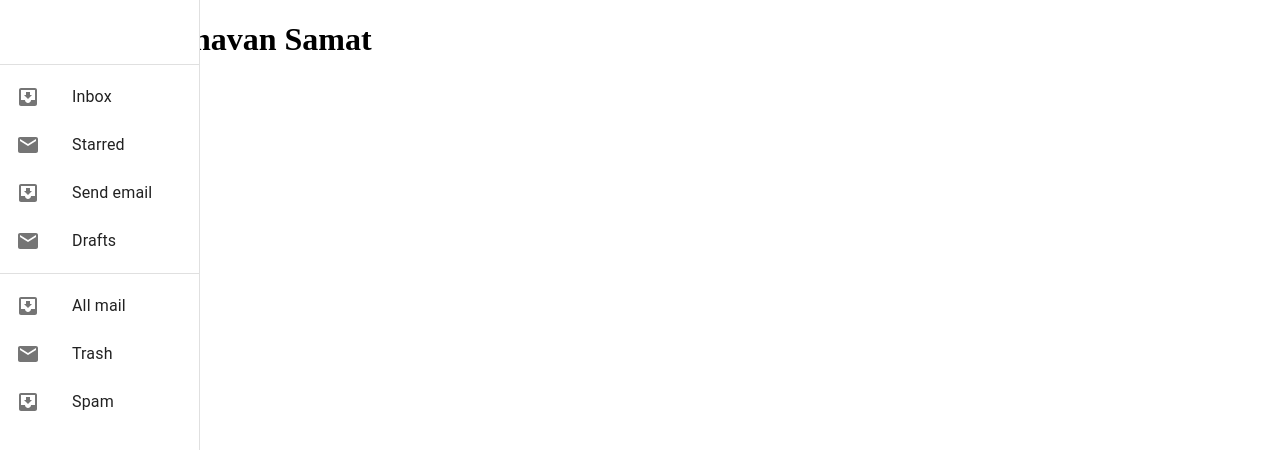
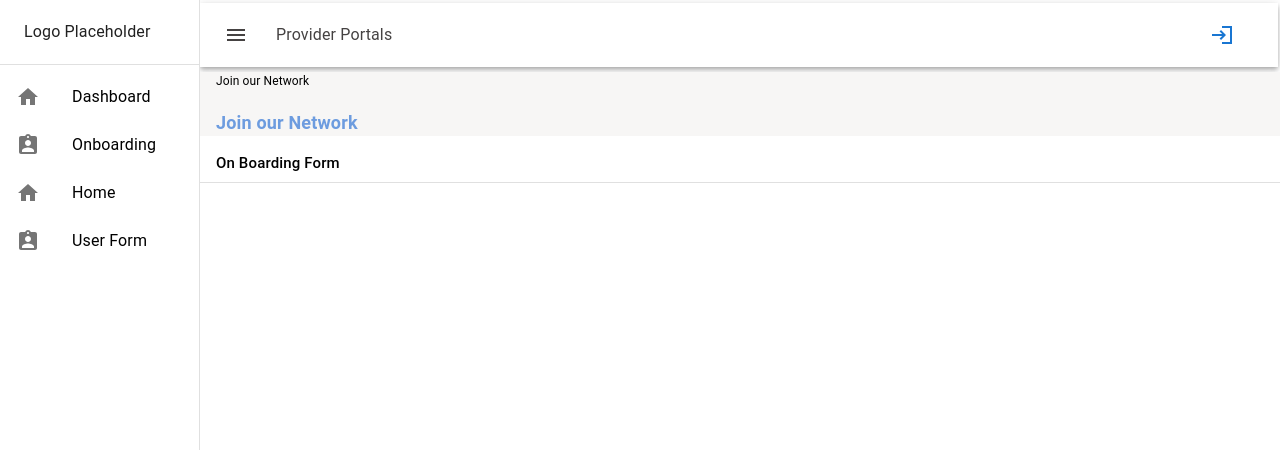
Before and after one commit to rahulcdev13/Redux-Toolkit-Thapa, a React (Create React App) app: page / in a window 1280 px wide. Shown: the top 450 px of the page. Built offline with nearby package versions, Linux system fonts and the light colour scheme.

Commit message:
all done

```diff
--- a/package.json
+++ b/package.json
@@ -10,12 +10,14 @@
     "@mui/material": "^5.14.13",
     "@mui/styled-engine": "^5.14.13",
     "@mui/styled-engine-sc": "^6.0.0-alpha.1",
+    "@reduxjs/toolkit": "^1.9.7",
     "@testing-library/jest-dom": "^5.17.0",
     "@testing-library/react": "^13.4.0",
     "@testing-library/user-event": "^13.5.0",
     "react": "^18.2.0",
     "react-dom": "^18.2.0",
-    "react-router-dom": "^6.16.0",
+    "react-redux": "^8.1.3",
+    "react-router-dom": "^6.17.0",
     "react-scripts": "5.0.1",
     "styled-components": "^6.1.0",
     "web-vitals": "^2.1.4"
--- a/src/App.js
+++ b/src/App.js
@@ -1,11 +1,11 @@
-import Home from "./components/Home";
+import { BrowserRouter } from "react-router-dom/dist";
+import Routing from "./Routes/Routing";
 
 function App() {
   return (
-      <div className="App">
-    <h1>Heloo rahul chavan Samat</h1>
-      <Home />
-    </div>
+    <BrowserRouter>
+      <Routing />
+    </BrowserRouter>
   );
 }
 
--- /dev/null
+++ b/src/Routes/Routing.jsx
@@ -0,0 +1,20 @@
+import React from "react";
+import Home from "../components/Home";
+import { Route, Routes } from "react-router-dom/dist";
+import SidebarDrawer from "../components/SidebarDrawer";
+import Navbar from "../components/Navbar";
+// import UserForm from "../components/UserForm";
+const Routing = () => {
+  return (
+    <>
+      <Navbar />
+      <SidebarDrawer />
+      <Routes>
+        <Route path="/" element={<Home />} />
+        {/* <Route path="/userForm" element={<UserForm />} /> */}
+      </Routes>
+    </>
+  );
+};
+
+export default Routing;
--- /dev/null
+++ b/src/app/store.js
@@ -0,0 +1,8 @@
+import { configureStore } from "@reduxjs/toolkit";
+import counterSlice from "../features/counter/counterSlice";
+
+export const store = configureStore({
+    reducer:{
+        counter:counterSlice
+    }
+})
--- a/src/components/Home.js
+++ b/src/components/Home.js
@@ -1,10 +1,29 @@
+import { Typography, Box } from "@mui/material";
 import React from "react";
-import SidebarDrawer from "./SidebarDrawer";
+import Divider from "@mui/material/Divider";
+// import UserForm from "./UserForm";
 
 const Home = () => {
   return (
     <>
-    <SidebarDrawer />
+      <Box sx={{mr: "-10px", ml: "12rem"}}>
+        <Box sx={{bgcolor: "#F7F6F5"}} mb={2}>
+        <Typography pl={2}
+          sx={{ fontSize: "12px", mt: "0.3rem", color: "black" }}
+        >
+          Join our Network
+        </Typography>
+        <Box sx={{ mt: "1.2rem" }}>
+          <Typography pl={2}
+            sx={{ fontSize: "18px", fontWeight: "bolder", color: "#6D9CDF" }}
+          >
+            Join our Network
+          </Typography>
+        </Box>
+        </Box>
+        <Typography pl={2} pb={1} fontSize={15} fontWeight={500}>On Boarding Form</Typography>
+      <Divider />
+      </Box>
     </>
   );
 };
--- /dev/null
+++ b/src/components/Navbar.jsx
@@ -0,0 +1,45 @@
+import * as React from "react";
+import AppBar from "@mui/material/AppBar";
+import Box from "@mui/material/Box";
+import Toolbar from "@mui/material/Toolbar";
+import Typography from "@mui/material/Typography";
+import Button from "@mui/material/Button";
+import IconButton from "@mui/material/IconButton";
+import MenuIcon from "@mui/icons-material/Menu";
+import LoginSharpIcon from "@mui/icons-material/LoginSharp";
+import LogoutSharpIcon from "@mui/icons-material/LogoutSharp";
+
+export default function Navbar() {
+  const [userIconVisible, setUserIconVisible] = React.useState(false);
+
+  const handleUserIcon = () => {
+    setUserIconVisible(!userIconVisible);
+  };
+  return (
+    <Box sx={{ flexGrow: 1, ml: "12rem", mt: "-5px", mr: "-6px" }}>
+      <AppBar
+        position="static"
+        sx={{ backgroundColor: "white", color: "#454242" }}
+      >
+        <Toolbar>
+          <IconButton
+            size="large"
+            edge="start"
+            color="inherit"
+            aria-label="menu"
+            sx={{ mr: 2 }}
+          >
+            <MenuIcon />
+          </IconButton>
+          <Typography component="div" sx={{ flexGrow: 1 }}>
+            Provider Portals
+          </Typography>
+          <Button onClick={handleUserIcon}>
+            {" "}
+            {userIconVisible ? <LogoutSharpIcon />: <LoginSharpIcon />}
+          </Button>
+        </Toolbar>
+      </AppBar>
+    </Box>
+  );
+}
--- a/src/components/SidebarDrawer.js
+++ b/src/components/SidebarDrawer.js
@@ -7,12 +7,15 @@ import ListItem from "@mui/material/ListItem";
 import ListItemButton from "@mui/material/ListItemButton";
 import ListItemIcon from "@mui/material/ListItemIcon";
 import ListItemText from "@mui/material/ListItemText";
-import InboxIcon from "@mui/icons-material/MoveToInbox";
-import MailIcon from "@mui/icons-material/Mail";
+// import InboxIcon from "@mui/icons-material/MoveToInbox";
+// import MailIcon from "@mui/icons-material/Mail";
+import { Typography } from "@mui/material";
+import { NavLink } from "react-router-dom";
+import AssignmentIndIcon from "@mui/icons-material/AssignmentInd";
+import HomeIcon from "@mui/icons-material/Home";
 const drawerWidth = 200;
 
 export default function SidebarDrawer() {
-
   return (
     <Drawer
       sx={{
@@ -26,32 +29,67 @@ export default function SidebarDrawer() {
       variant="permanent"
       anchor="left"
     >
-      <Toolbar />
+      <Toolbar>
+        <Typography>Logo Placeholder</Typography>
+      </Toolbar>
       <Divider />
       <List>
-        {["Inbox", "Starred", "Send email", "Drafts"].map((text, index) => (
-          <ListItem key={text} disablePadding>
+        <ListItem disablePadding>
           <ListItemButton>
             <ListItemIcon>
-                {index % 2 === 0 ? <InboxIcon /> : <MailIcon />}
+              <HomeIcon />
             </ListItemIcon>
-              <ListItemText primary={text} />
+            <NavLink
+              to="/"
+              activeClassName="active-link"
+              style={{ textDecoration: "none", color: "black" }}
+            >
+              <ListItemText>Dashboard</ListItemText>
+            </NavLink>
           </ListItemButton>
         </ListItem>
-        ))}
-      </List>
-      <Divider />
-      <List>
-        {["All mail", "Trash", "Spam"].map((text, index) => (
-          <ListItem key={text} disablePadding>
+        <ListItem disablePadding>
           <ListItemButton>
             <ListItemIcon>
-                {index % 2 === 0 ? <InboxIcon /> : <MailIcon />}
+              <AssignmentIndIcon />
             </ListItemIcon>
-              <ListItemText primary={text} />
+            <NavLink
+              to="/userForm"
+              activeClassName="active-link"
+              style={{ textDecoration: "none", color: "black" }}
+            >
+              <ListItemText>Onboarding</ListItemText>
+            </NavLink>
           </ListItemButton>
         </ListItem>
-        ))}
+        <ListItem disablePadding>
+          <ListItemButton>
+            <ListItemIcon>
+              <HomeIcon />
+            </ListItemIcon>
+            <NavLink
+              to="/"
+              activeClassName="active-link"
+              style={{ textDecoration: "none", color: "black" }}
+            >
+              <ListItemText>Home</ListItemText>
+            </NavLink>
+          </ListItemButton>
+        </ListItem>
+        <ListItem disablePadding>
+          <ListItemButton>
+            <ListItemIcon>
+              <AssignmentIndIcon />
+            </ListItemIcon>
+            <NavLink
+              to="/userForm"
+              activeClassName="active-link"
+              style={{ textDecoration: "none", color: "black" }}
+            >
+              <ListItemText>User Form</ListItemText>
+            </NavLink>
+          </ListItemButton>
+        </ListItem>
       </List>
     </Drawer>
   );
--- /dev/null
+++ b/src/components/UserForm.jsx
@@ -0,0 +1,38 @@
+import React from "react";
+import { styled } from "@mui/material/styles";
+import { Typography } from "@mui/material";
+import Paper from "@mui/material/Paper";
+import Grid from "@mui/material/Grid";
+
+const Item = styled(Paper)(({ theme }) => ({
+  backgroundColor: theme.palette.mode === "dark" ? "#1A2027" : "#fff",
+  ...theme.typography.body2,
+  padding: theme.spacing(1),
+  textAlign: "center",
+  color: theme.palette.text.secondary,
+}));
+
+const UserForm = () => {
+  return (
+    <>
+      <Grid container spacing={2} sx={{ ml: "13rem", mt: "1.5rem" }}>
+        <Grid item xs={8}>
+          <Item>xs=8</Item>
+        </Grid>
+        <Grid item xs={4}>
+          <Item>xs=4</Item>
+        </Grid>
+        <Grid item xs={4}>
+          <Item>xs=4</Item>
+        </Grid>
+        <Grid item xs={8}>
+          <Item>xs=8</Item>
+        </Grid>
+      </Grid>
+      <Typography sx={{ ml: "13rem", mt: "1.5rem" }}>
+        Hello User Form
+      </Typography>
+    </>
+  );
+};
+export default UserForm;
--- /dev/null
+++ b/src/features/counter/counterSlice.js
@@ -0,0 +1,19 @@
+import { createSlice } from "@reduxjs/toolkit";
+
+const initialState = {
+  value: 0,
+};
+const counterSlice = createSlice({
+  name: "counter",
+  initialState,
+  reducers: {
+    addData: (state, action) => {
+
+    },
+    showData: (state) => {
+        state.value = state.value;
+    },
+  },
+});
+export const { addData, showData } = counterSlice.actions;
+export default counterSlice.reducer;
--- a/src/index.js
+++ b/src/index.js
@@ -1,10 +1,14 @@
 import React from 'react';
 import ReactDOM from 'react-dom/client';
 import App from './App';
+import { Provider } from 'react-redux';
+import { store } from './app/store';
 
 const root = ReactDOM.createRoot(document.getElementById('root'));
 root.render(
   <React.StrictMode>
+    <Provider store={store}>
     <App />
+    </Provider>
   </React.StrictMode>
 );
```
Also changed, not shown: src/components/Dashboard.jsx (added, +11 -0 lines), src/components/Login.jsx (added, +40 -0 lines), 1 other file (tests, documents, lock files or other folders). Lines whose indentation alone changed are shown as unchanged.
